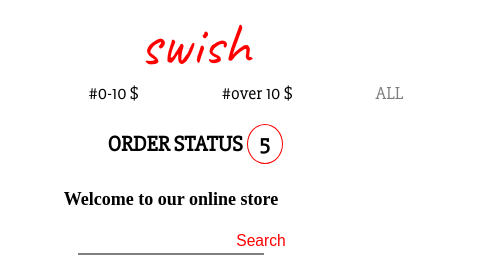
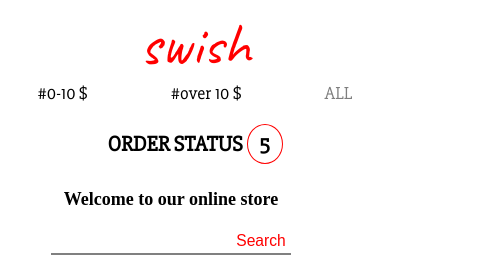
Before and after one commit to uluskarakoc/Simple-Fastfood-Menu, a website: page src/index.html in a window 390 px wide. Shown: the top 279 px of the page, 486 px wide, since content can reach past the window. Drawn offline with Linux system fonts and the light colour scheme.

Commit message:
fatih abi

```diff
--- a/src/scss/_mobile.scss
+++ b/src/scss/_mobile.scss
@@ -6,10 +6,17 @@
   header {
     flex-direction: column;
     text-align: center;
+    justify-content: center;
+    align-items: center;
     padding: 0.5rem;
 
     .orderstatus {
       margin: 2rem 0rem;
     }
   }
+  .searchbar {
+    .border-bottom {
+      width: 20rem;
+    }
+  }
 }
```
Also changed, not shown: src/styles/main.css, 1 other file.
